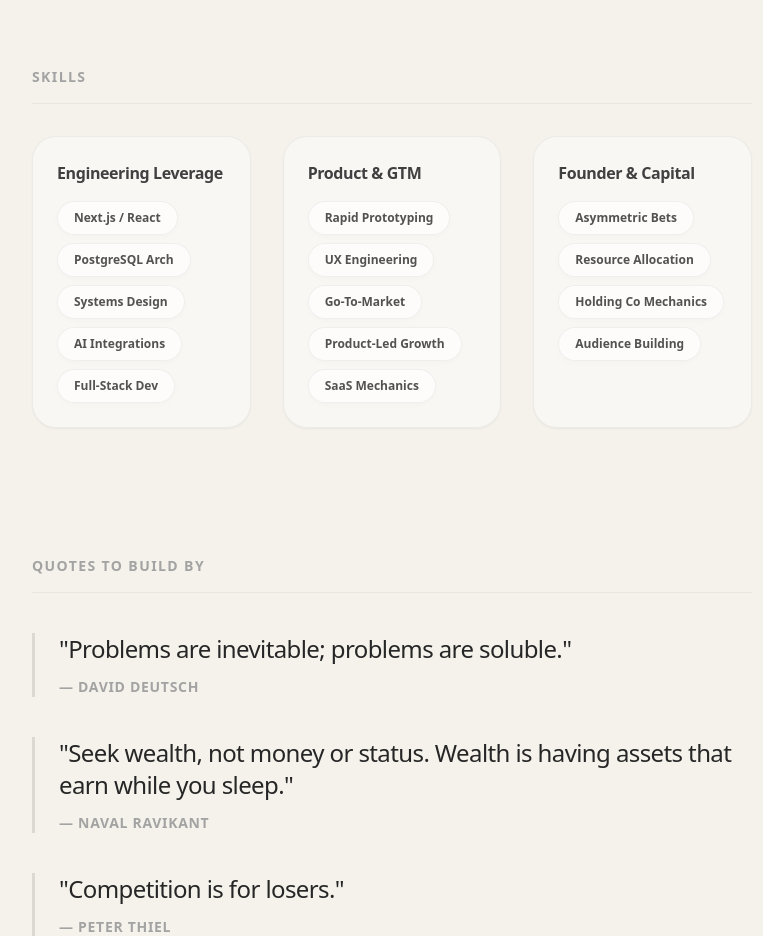
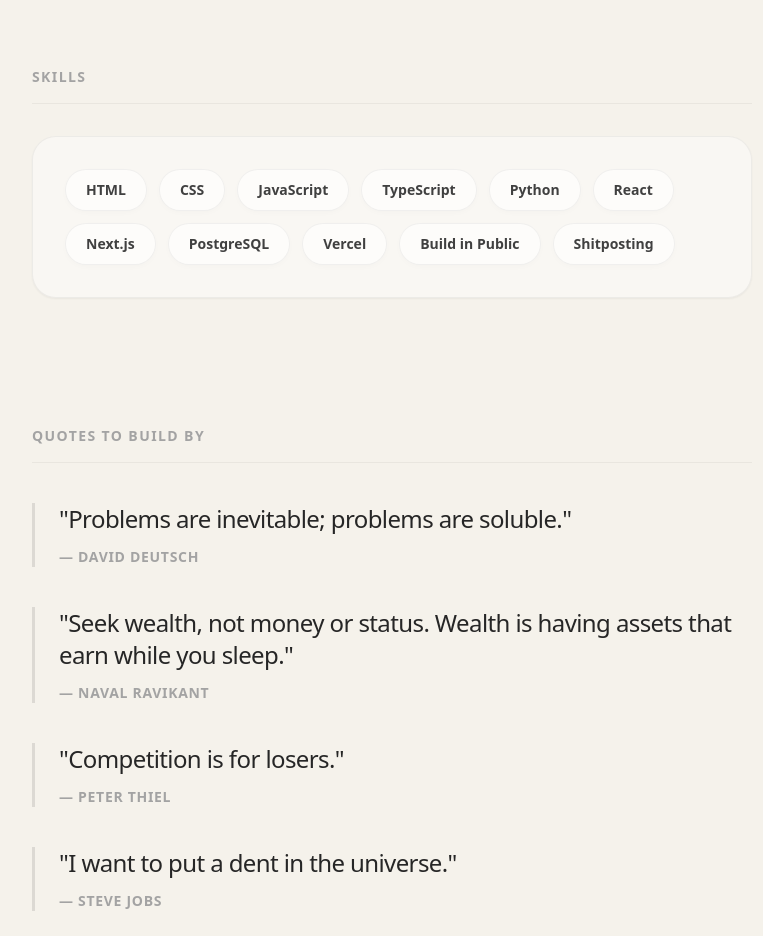
Before and after one commit to hilal953/my-portfolio, a Next.js app: page / in a window 1280 px wide. Shown: the part 1200-2136 px from the top of the page, without its empty margins (248-1011 px from the left). Built offline with nearby package versions, Linux system fonts and the light colour scheme; no server answers.

Commit message:
Update skills to raw requested list (clean single block)

```diff
--- a/app/page.tsx
+++ b/app/page.tsx
@@ -138,36 +138,13 @@ export default function Home() {
         <section className="mb-32">
           <FadeIn delay={0.2}>
             <h2 className="text-sm font-bold uppercase tracking-widest text-neutral-400 mb-8 pb-4 border-b border-black/5">Skills</h2>
-            <div className="grid grid-cols-1 sm:grid-cols-3 gap-8">
-              <div className="p-6 border border-black/5 rounded-3xl bg-white/40 hover:bg-white/60 transition-all duration-300 shadow-sm hover:shadow-md">
-                <p className="font-bold mb-4 text-neutral-700 tracking-tight">Engineering Leverage</p>
-                <div className="flex flex-wrap gap-2">
-                  {["Next.js / React", "PostgreSQL Arch", "Systems Design", "AI Integrations", "Full-Stack Dev"].map((skill) => (
-                    <span key={skill} className="px-4 py-2 text-xs font-semibold border border-black/5 rounded-full text-neutral-600 bg-white/60 hover:bg-white transition-colors cursor-default shadow-[0_2px_10px_-4px_rgba(0,0,0,0.05)]">
-                      {skill}
-                    </span>
-                  ))}
-                </div>
-              </div>
-              <div className="p-6 border border-black/5 rounded-3xl bg-white/40 hover:bg-white/60 transition-all duration-300 shadow-sm hover:shadow-md">
-                <p className="font-bold mb-4 text-neutral-700 tracking-tight">Product & GTM</p>
-                <div className="flex flex-wrap gap-2">
-                  {["Rapid Prototyping", "UX Engineering", "Go-To-Market", "Product-Led Growth", "SaaS Mechanics"].map((skill) => (
-                    <span key={skill} className="px-4 py-2 text-xs font-semibold border border-black/5 rounded-full text-neutral-600 bg-white/60 hover:bg-white transition-colors cursor-default shadow-[0_2px_10px_-4px_rgba(0,0,0,0.05)]">
-                      {skill}
-                    </span>
-                  ))}
-                </div>
-              </div>
-              <div className="p-6 border border-black/5 rounded-3xl bg-white/40 hover:bg-white/60 transition-all duration-300 shadow-sm hover:shadow-md">
-                <p className="font-bold mb-4 text-neutral-700 tracking-tight">Founder & Capital</p>
-                <div className="flex flex-wrap gap-2">
-                  {["Asymmetric Bets", "Resource Allocation", "Holding Co Mechanics", "Audience Building"].map((skill) => (
-                    <span key={skill} className="px-4 py-2 text-xs font-semibold border border-black/5 rounded-full text-neutral-600 bg-white/60 hover:bg-white transition-colors cursor-default shadow-[0_2px_10px_-4px_rgba(0,0,0,0.05)]">
-                      {skill}
-                    </span>
-                  ))}
-                </div>
+            <div className="p-8 border border-black/5 rounded-3xl bg-white/40 hover:bg-white/60 transition-all duration-300 shadow-sm hover:shadow-md">
+              <div className="flex flex-wrap gap-3">
+                {["HTML", "CSS", "JavaScript", "TypeScript", "Python", "React", "Next.js", "PostgreSQL", "Vercel", "Build in Public", "Shitposting"].map((skill) => (
+                  <span key={skill} className="px-5 py-2.5 text-sm font-semibold border border-black/5 rounded-full text-neutral-700 bg-white/60 hover:bg-white hover:border-black/10 transition-all cursor-default shadow-[0_2px_10px_-4px_rgba(0,0,0,0.05)]">
+                    {skill}
+                  </span>
+                ))}
               </div>
             </div>
           </FadeIn>
```
